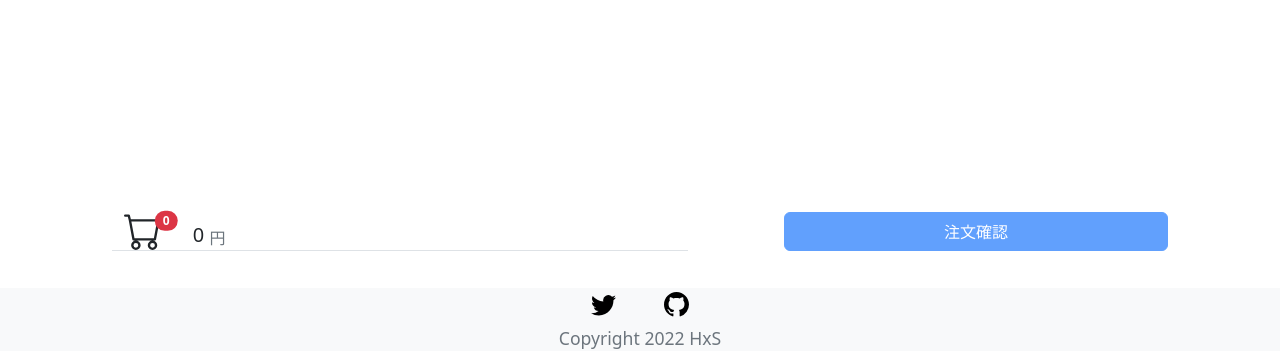
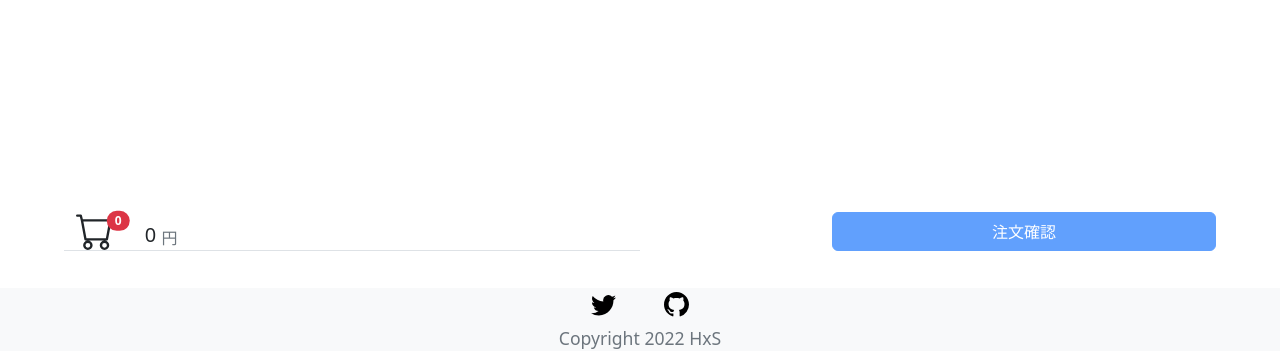
Before and after one commit to oithxs/mobile-order, a Flask app: page /order in a window 1280 px wide. Shown: the part 449-800 px from the top of the page. Run offline with Flask 2, Linux system fonts and the light colour scheme.

Commit message:
Horizontal alignmentを変更

```diff
--- a/templates/confirm.html
+++ b/templates/confirm.html
@@ -67,7 +67,7 @@
                   <option selected="selected">{{ketchup}}</option>
                 </select>
               </div>
-              <div class="row justify-content-around" id="order-btn">
+              <div class="row justify-content-between" id="order-btn">
                 <a class="btn btn-secondary text-white col-4" href="order">キャンセル</a>
                 <button type="submit" class="btn btn-primary col-4">注文する</button>
               </div>
--- a/templates/order.html
+++ b/templates/order.html
@@ -88,7 +88,7 @@
           </div>
         </div>
       </div>
-      <div class="row justify-content-around" id="order_btn">
+      <div class="row justify-content-between" id="order_btn">
         <div class="position-relative col-6 border-bottom">
           <svg xmlns="http://www.w3.org/2000/svg" width="38" height="38" fill="currentColor" class="bi bi-cart" viewbox="0 0 16 16">
             <path d="M0 1.5A.5.5 0 0 1 .5 1H2a.5.5 0 0 1 .485.379L2.89 3H14.5a.5.5 0 0 1 .491.592l-1.5 8A.5.5 0 0 1 13 12H4a.5.5 0 0 1-.491-.408L2.01 3.607 1.61 2H.5a.5.5 0 0 1-.5-.5zM3.102 4l1.313 7h8.17l1.313-7H3.102zM5 12a2 2 0 1 0 0 4 2 2 0 0 0 0-4zm7 0a2 2 0 1 0 0 4 2 2 0 0 0 0-4zm-7 1a1 1 0 1 1 0 2 1 1 0 0 1 0-2zm7 0a1 1 0 1 1 0 2 1 1 0 0 1 0-2z"/>
```
